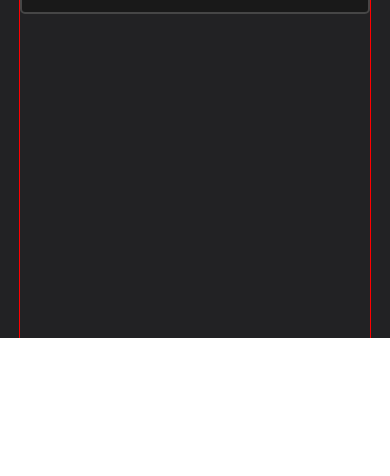
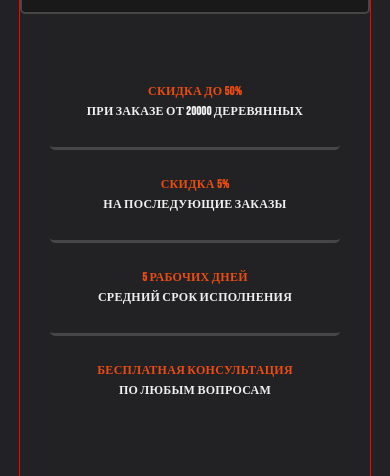
Before and after one commit to Vladosichek777/visualisation, a website: page pages/main/main.html in a window 390 px wide. Shown: the part 1279-1755 px from the top of the page. Before the commit the page ends 1617 px from the top, so only its background shows below. Drawn offline with Linux system fonts and the light colour scheme.

Commit message:
add: add mobile version for span block in our-services section

```diff
--- a/pages/main/main.html
+++ b/pages/main/main.html
@@ -149,7 +149,7 @@
                         <h4 class="cards-item__title">Дополнительные материалы</h4>
                     </a>
                 </div>
-                <!-- <div class="our-services__some-benefits">
+                <div class="our-services__some-benefits">
                     <div class="block-span" data-text="sales50">
                         <span class="block-span__important">СКИДКА ДО 50%</span>
                         <p class="block-span__text">ПРИ ЗАКАЗЕ ОТ 20000 ДЕРЕВЯННЫХ</p>
@@ -166,7 +166,7 @@
                         <span class="block-span__important">БЕСПЛАТНАЯ КОНСУЛЬТАЦИЯ</span>
                         <p class="block-span__text">ПО ЛЮБЫМ ВОПРОСАМ</p>
                     </div>
-                </div> -->
+                </div>
             </section>
         </div>
     </main>
--- a/pages/main/scss/_main.scss
+++ b/pages/main/scss/_main.scss
@@ -153,6 +153,7 @@
     }
     &__cards {
       flex-direction: column;
+      margin-bottom: 66px;
       &-item {
         width: 100%;
         justify-content: left;
@@ -172,6 +173,7 @@
 @media (max-width: 600px) {
   .our-services {
     &__cards {
+      margin-bottom: 43px;
       &-item {
         padding: 15px 14px;
         .cards-item__image {
@@ -185,5 +187,9 @@
         }
       }
     }
+    &__some-benefits {
+      padding-left: 30px;
+      padding-right: 30px;
+    }
   }
 }
--- a/pages/main/scss/blocks/_block-span.scss
+++ b/pages/main/scss/blocks/_block-span.scss
@@ -45,3 +45,25 @@
   letter-spacing: 0.14px;
   text-align: left;
 }
+
+@media (max-width: 1300px) {
+  .block-span {
+    width: 50%;
+  }
+}
+
+@media (max-width: 700px) {
+  .block-span {
+    width: 100%;
+    line-height: 20px;
+    font-size: 12px;
+    &:not(:last-child) {
+      border-bottom: 3px solid #e2e1e12f;
+    }
+  }
+  .block-span--window {
+    max-width: 150px;
+    min-height: 50px;
+    font-size: 13px;
+  }
+}
```
Also changed, not shown: pages/main/css/style.css, 1 other file.
